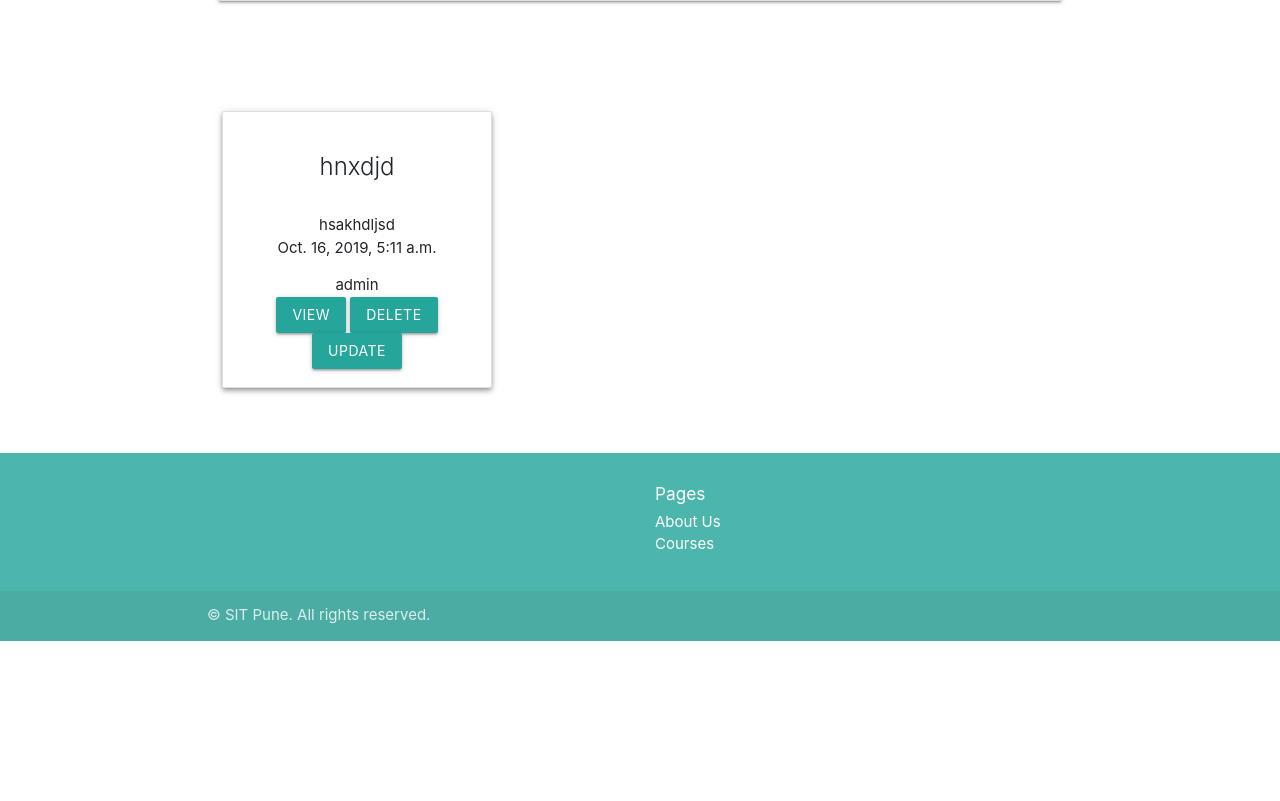
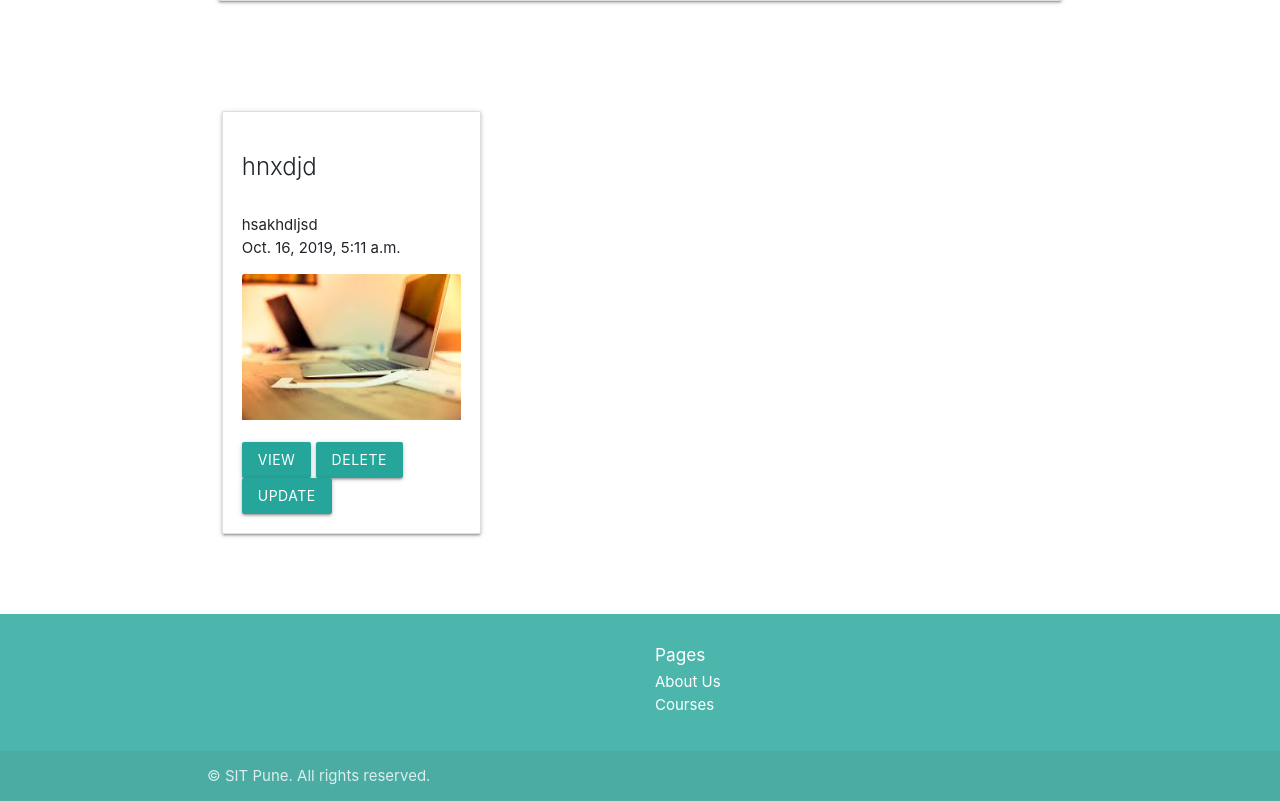
Before and after one commit to HarshilShrivastava/e-classromm, a Django app: page /courses/view/DBMS in a window 1280 px wide. Shown: the part 1193-1994 px from the top of the page. Before the commit the page ends 1834 px from the top, so only its background shows below. Run offline with Django 3.2, Linux system fonts and the light colour scheme; a user stored in the database is signed in; data comes from the database, SQL or seed files in the repository; both versions use the stored data as it was after the commit; some libraries are stand-ins or nearby versions.

Commit message:
finalproject

```diff
--- a/announcement/templates/Announcement_detail.html
+++ b/announcement/templates/Announcement_detail.html
@@ -37,6 +37,8 @@
   <h4 class="text-center">{{ obj.title }}</h4>
   <h6 class="text-center">{{ obj.content }}</h6>
 
+  <img src="{{obj.image.url}}"/>
+
   <br>
   <br>
   <br>
@@ -68,7 +70,6 @@
   <p class="text-center">{{ com.text }}<p>
 
   <h6 class="text-center">by {{ com.by }}</h6>
-
   <h6 class="text-center">at {{ com.at }}</h6>
   </div>
   </div>
--- a/courses/templates/allcourses.html
+++ b/courses/templates/allcourses.html
@@ -10,11 +10,9 @@
     <div class="col-10 col-md-8 col-lg-6">
       <h1>{{ a.name }}</h1>
       <br />
-      {% if a.image.is_empty %}
-      <p>No image</p>
-      {% else %}
+
       <img class="img-thumbnail" src="{{ a.image.url }}" />
-      {% endif %}
+
       <a href="{{ a.join_url }}" class="btn btn-primary">join</a>
     </div>
   </div>
--- a/courses/templates/my_course.html
+++ b/courses/templates/my_course.html
@@ -20,6 +20,9 @@
         flex-wrap: wrap;
         flex: initial;
     }
+}
+.embed-responsive .card-img-top {
+    object-fit: cover;
 }
 
 </style>
@@ -69,13 +72,11 @@
 <div class="container">
   <div class="row">
     {% for a in qs%}
-    <div class="card-deck-wrapper">
-      <div class="card-deck">
-        <div class="col-sm-5">
-          <div
-            class="card mdb-color lighten-2 text-center z-depth-2 "
-            style="width: 18rem;"
-          >
+    <div class="col-sm-4">
+    <div class="card">
+
+
+
             <div class="card-body">
               <h4 class="card-title">{{ a.title }}</h4>
               <br />
@@ -84,9 +85,10 @@
                 {{ a.content }} <br />
                 {{ a.at }}
               </p>
-
+              <div class="embed-responsive embed-responsive-16by9">
+              <img alt="Card image cap" src="{{a.image.url}}" class="card-img-top embed-responsive-item" />
               {{ a.User }}
-
+</div>
               <br />
               <a href="{{ a.get_absolute_url }}" class="btn btn-primary"
                 >View</a
@@ -99,8 +101,8 @@
             </div>
           </div>
         </div>
-      </div>
-    </div>
+
+
     {% endfor %}
   </div>
 </div>
--- a/user/templates/sample/profile.html
+++ b/user/templates/sample/profile.html
@@ -111,5 +111,8 @@
   </div>
   <br />
   <br />
+  <br>
+  <br>
+  <br>
   <hr />
   {% endblock %}
```
Also changed, not shown: db.sqlite3, media/courses/daa_Q7ZX9aa.jpeg (added), media/courses/daa_RRSOG4g.jpeg (added), media/courses/dbms_S4w6EXg.png (added).
